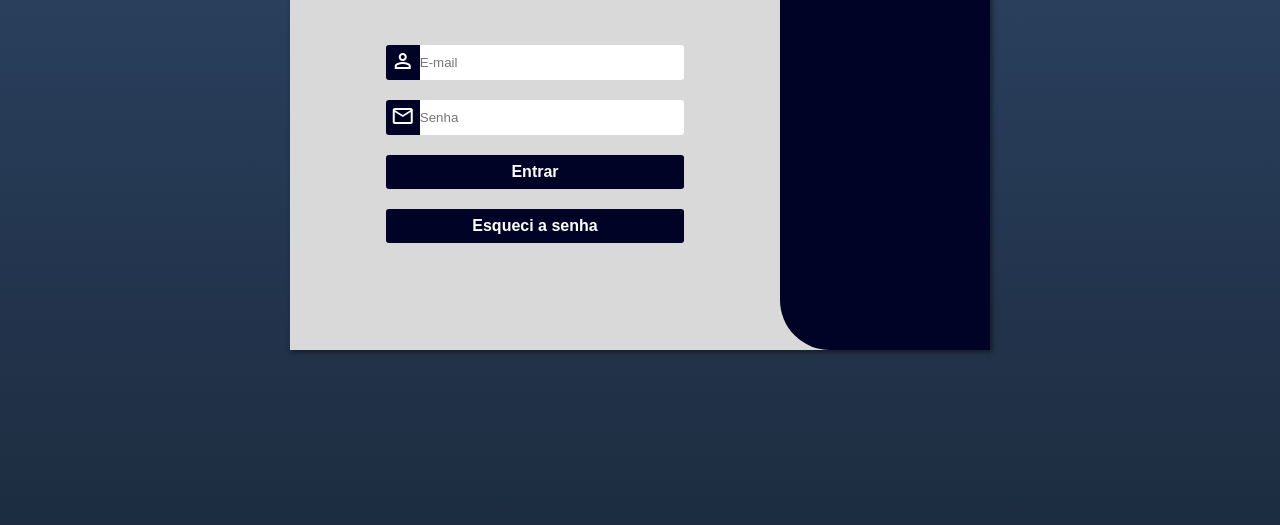
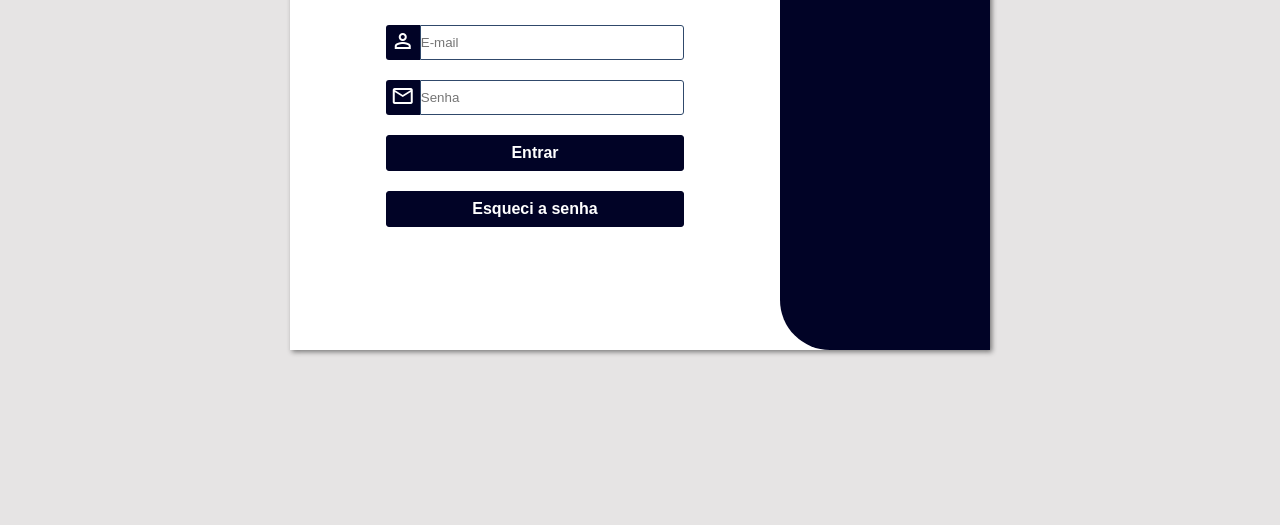
Before and after one commit to MayconG/tela-login, a plain HTML site: page index.html in a window 1280 px wide. Shown: the part 275-800 px from the top of the page. Drawn offline with nearby package versions, Linux system fonts and the light colour scheme.

Commit message:
mudando o estilo do projeto

```diff
--- a/estilos/mq.css
+++ b/estilos/mq.css
@@ -1,12 +1,6 @@
 @charset "utf-8";
 
 @media screen and (min-width: 768px) and (max-width: 992px) {
-
-    body {
-        height: 100vh;
-        background-image: linear-gradient(to bottom, var(--cor3), var(--cor2));
-    }
-
     main {
         display: flex;
         width: 700px;
@@ -32,11 +26,6 @@
 
 @media screen and (min-width: 992px) {
 
-    body {
-        height: 100vh;
-        background-image: linear-gradient(to bottom, var(--cor3), var(--cor2));
-    }
-
     main {
         display: flex;
         flex-direction: row-reverse;
--- a/estilos/style.css
+++ b/estilos/style.css
@@ -11,10 +11,11 @@
 * {
     margin: 0px;
     padding: 0px;
+    box-sizing: border-box;
 }
 
 body {
-    background-color: var(--cor3);
+    background-color: rgb(230, 228, 228);
     font-family: Arial, Helvetica, sans-serif;
     font-size: 1em;
 }
@@ -24,30 +25,31 @@ main {
     left: 50%;
     top: 50%;
     transform: translate(-50%, -50%);
-    background-color: #D9D9D9;
+    background-color: white;
     width: 350px;
     height: 500px;
-    border-radius: 30px 30px 0px 0px;
+    border-radius: 10px 10px 10px 10px;
     box-shadow: 2px 2px 5px rgba(0, 0, 0, 0.479);
 }
 
 #sec-color {
     background-color: var(--cor1);
     height: 120px;
-    border-radius: 20px 20px 0px 0px;
+    border-radius: 10px 10px 0px 0px;
 }
 
 #sec-form {
     display: flex;
     align-items: center;
     flex-direction: column;
-    background-color: #D9D9D9;
-    height: 400px;
+    background-color: rgb(255, 255, 255);
+    height: 300px;
+    border-radius: 0px 0px 10px 10px;
 }
 
 h1 {
     margin-top: 30px;
-    margin-bottom: 50px;
+    margin-bottom: 30px;
     font-size: 3em;
     color: var(--cor1);
     text-shadow: 1px 1px 3px #516da698;
@@ -77,11 +79,11 @@ label {
 }
 
 .input-log {
-    padding: 10px 0px;
+    padding: 9px 0px;
     width: 100%;
     background-color: white;
     border-radius: 0px 3px 3px 0px;
-    border: none;
+    border: 1px solid var(--cor3);
 }
 
 .botao {
@@ -89,7 +91,7 @@ label {
     width: 100%;
     background-color: var(--cor1);
     color: white;
-    border: none;
+    border: 1px solid var(--cor1);
     border-radius: 3px;
     font-size: 1em;
     font-weight: bolder;
@@ -99,4 +101,5 @@ label {
     background-color: white;
     color: var(--cor1);
     transition: .5s;
+    border: 1px solid var(--cor3);
 }
--- a/index.html
+++ b/index.html
@@ -10,9 +10,9 @@
 </head>
 <body>
     <main id="container">
-        <section id="sec-color">
+        <div id="sec-color">
 
-        </section>
+        </div>
         <section id="sec-form">
             <h1>Login</h1>
             <form action="">
```
